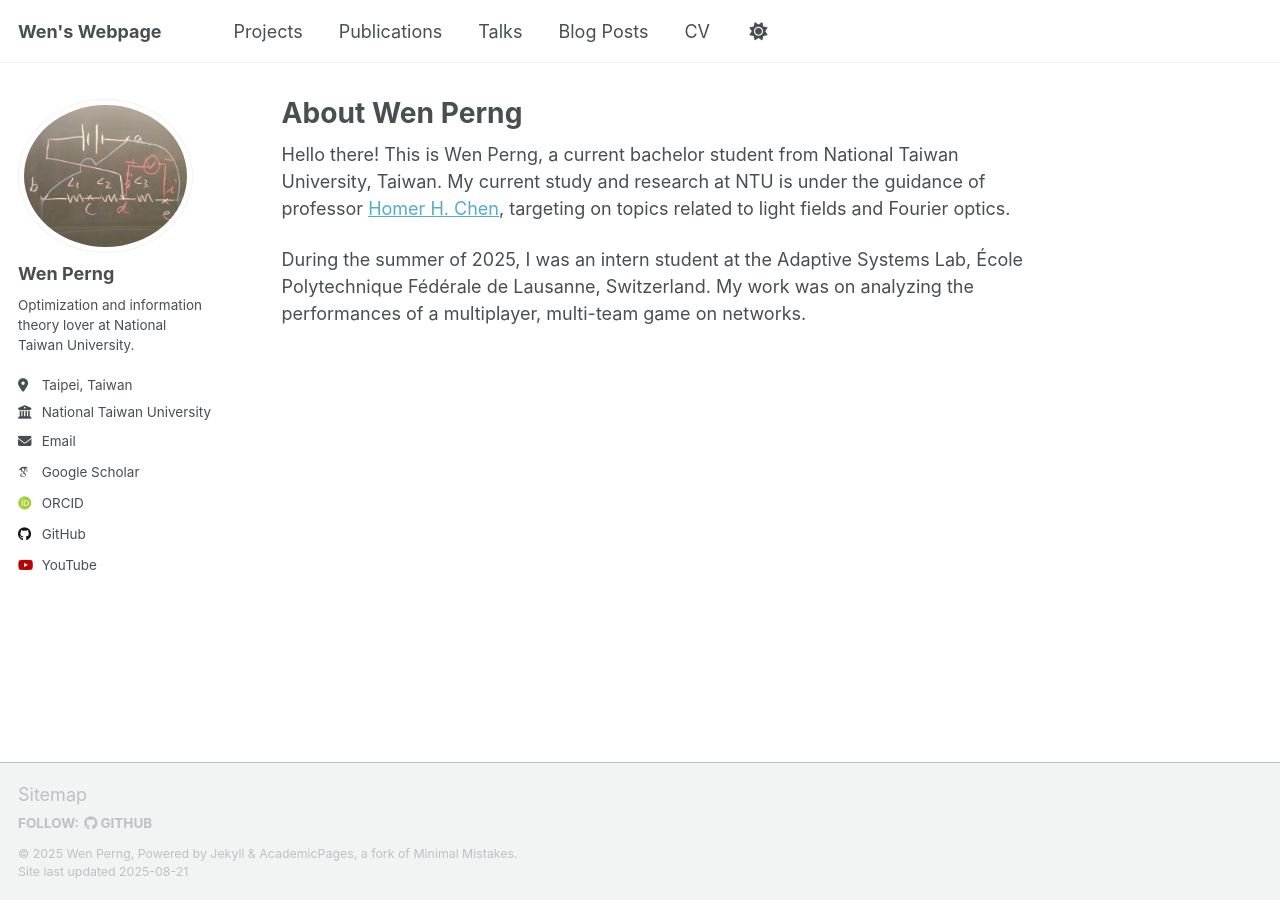
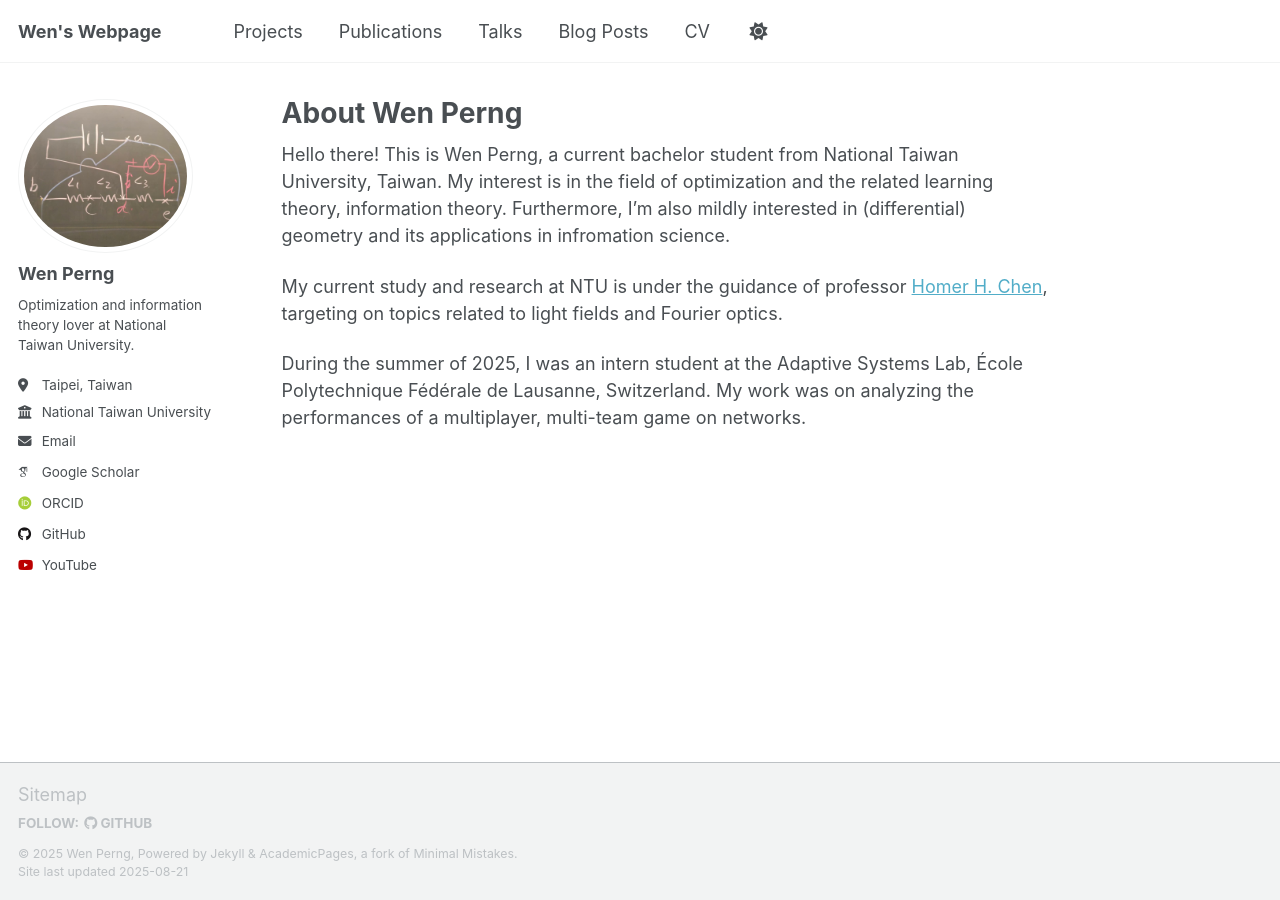
Before and after one commit to WenPerng/WenPerng.github.io, a Jekyll site: the page built from _pages/about.md, in a window 1280 px wide. Built offline with Jekyll 4.4.1, drawn with Linux system fonts in a browser that asks for light colours; some web fonts are replaced; a script that is not in the unit is left out.

Commit message:
update about page

```diff
--- a/_pages/about.md
+++ b/_pages/about.md
@@ -7,6 +7,8 @@ redirect_from:
   - /about.html
 ---
 
-Hello there! This is Wen Perng, a current bachelor student from National Taiwan University, Taiwan. My current study and research at NTU is under the guidance of professor [Homer H. Chen](https://scholar.google.com/citations?user=FhmQz0MAAAAJ&hl=en), targeting on topics related to light fields and Fourier optics.
+Hello there! This is Wen Perng, a current bachelor student from National Taiwan University, Taiwan. My interest is in the field of optimization and the related learning theory, information theory. Furthermore, I'm also mildly interested in (differential) geometry and its applications in infromation science.
+
+My current study and research at NTU is under the guidance of professor [Homer H. Chen](https://scholar.google.com/citations?user=FhmQz0MAAAAJ&hl=en), targeting on topics related to light fields and Fourier optics.
 
 During the summer of 2025, I was an intern student at the Adaptive Systems Lab, École Polytechnique Fédérale de Lausanne, Switzerland. My work was on analyzing the performances of a multiplayer, multi-team game on networks.
```
